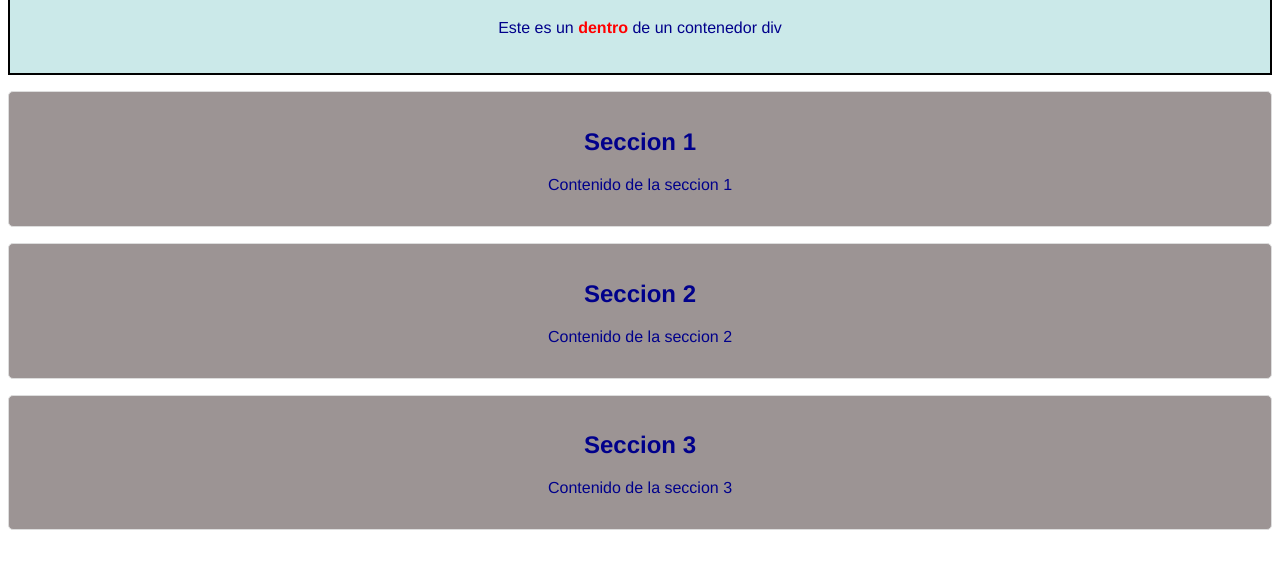
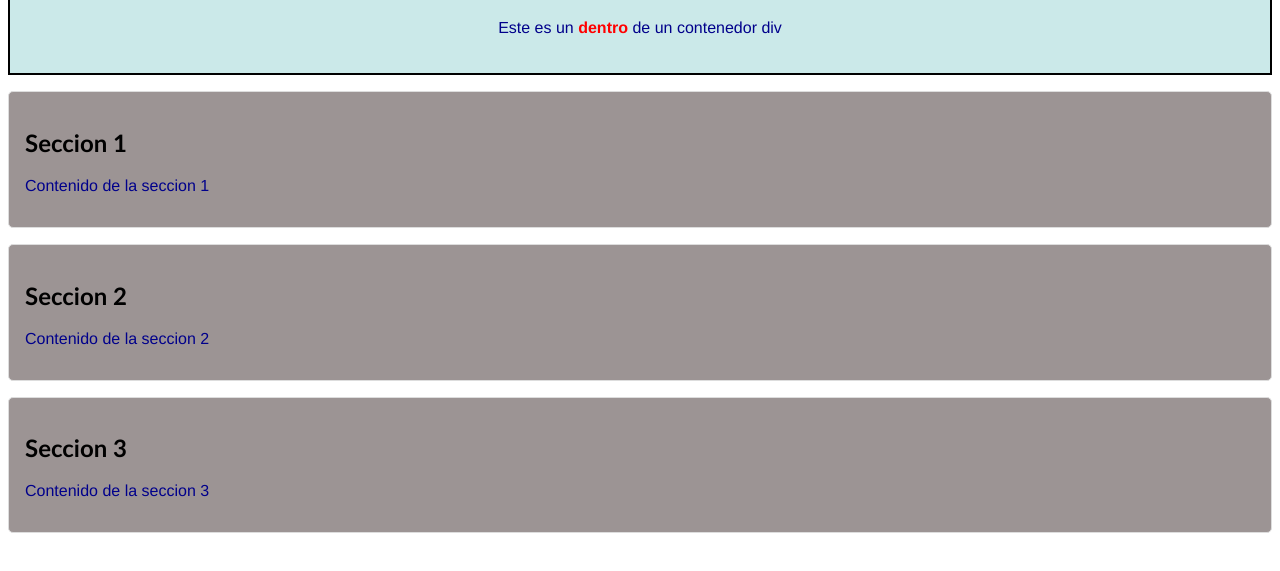
Before and after one commit to CarolynPro/Laboratorio-15, a plain HTML site: page sesion15.html in a window 1280 px wide. Shown: the part 91-662 px from the top of the page. Drawn offline with Linux system fonts and the light colour scheme.

Commit message:
Ajuste estilos

```diff
--- a/sesion15.html
+++ b/sesion15.html
@@ -26,7 +26,13 @@
             padding: 1em;
             border: 1px solid #ddd;
             border-radius: 5px;
+            text-align:left;
         }
+        h2{
+            font-family: 'Gill Sans', 'Gill Sans MT', Calibri, 'Trebuchet MS', sans-serif;
+            color: black;
+
+            }
     </style>
 </head>
 <body>
```
